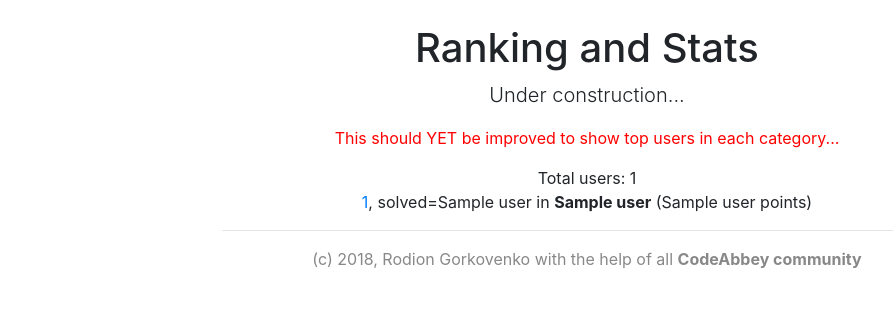
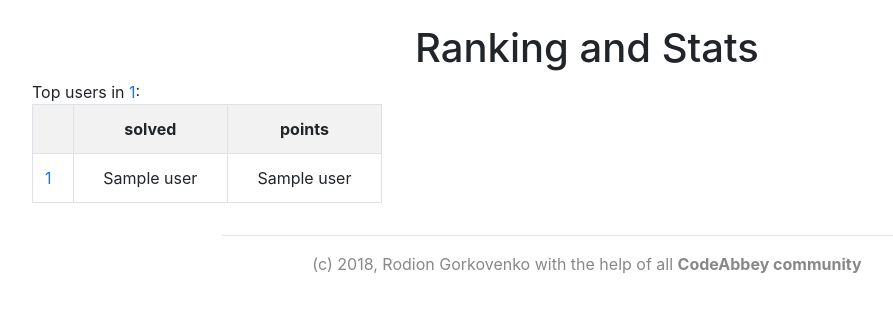
Before and after one commit to CodeAbbey/abbey2, a Flask app: template py/templates/users/ranking.html in a window 1280 px wide. Shown: the part 56-368 px from the top of the page, without its empty margins (53-946 px from the left). Run offline with Flask 2, Linux system fonts and the light colour scheme; the template is opened without the code that fills it: most values are stand-ins (such as "Sample title", 1, 10 or a date in 2020); some libraries are stand-ins or nearby versions.

Commit message:
Category tops in ranking

```diff
--- a/docker/mysql/db-init.sql
+++ b/docker/mysql/db-init.sql
@@ -50,7 +50,9 @@ create table userstats (
     cnt int,
     cost float,
     primary key (userid, cat),
-    index (userid), index(cat));
+    index (userid), index(cat), index(cnt), index(cost));
+
+create table usertop (userid int, cat varchar(16), cnt int, cost float);
 
 create view taskcounts as
     select id as taskid, ifnull(cnt, 0) + 1 as cnt, left(id, instr(id, '-') - 1) as cat
--- a/py/templates/users/ranking.html
+++ b/py/templates/users/ranking.html
@@ -6,14 +6,23 @@
 <div class="row">
   <div class="col-lg-12 text-center">
     <h1>Ranking and Stats</h1>
-    <p class="lead">Under construction...</p>
-    <p class="red">This should YET be improved to show top users in each category...</p>
-    <div>Total users: {{ users|length }}<br/>
-        {% for user in users %}
-            <a href="{{ url_for('users.profile', username=user[0]) }}">{{ user[0] }}</a>,
-                solved={{ user[2] }} in <strong>{{ user[1] }}</strong> ({{ user[3] }} points)<br/>
-        {% endfor %}
-    </div>
   </div>
 </div>
+<div class="row">
+  {% for cat in users %}
+  <div class="col-lg-4">
+    Top users in <a href="{{ url_for('tasks.task_view', id=cat) }}">{{ users[cat][0][4] }}</a>:<br/>
+      <table class="table table-striped table-bordered table-condensed text-center">
+        <tr><th>&nbsp;</th><th>solved</th><th>points</th></tr>
+        {% for user in users[cat] %}
+        <tr>
+          <td class="text-left"><a href="{{ url_for('users.profile', username=user[0]) }}">{{ user[0] }}</a></td>
+          <td>{{ user[2] }}</td>
+          <td>{{ user[3] }}</td>
+        </tr>
+      {% endfor %}
+      </table>
+  </div>
+  {% endfor %}
+</div>
 {% endblock %}
```
Also changed, not shown: py/ctl/tools.py (+8 -0 lines), py/ctl/users.py (+12 -4 lines).
